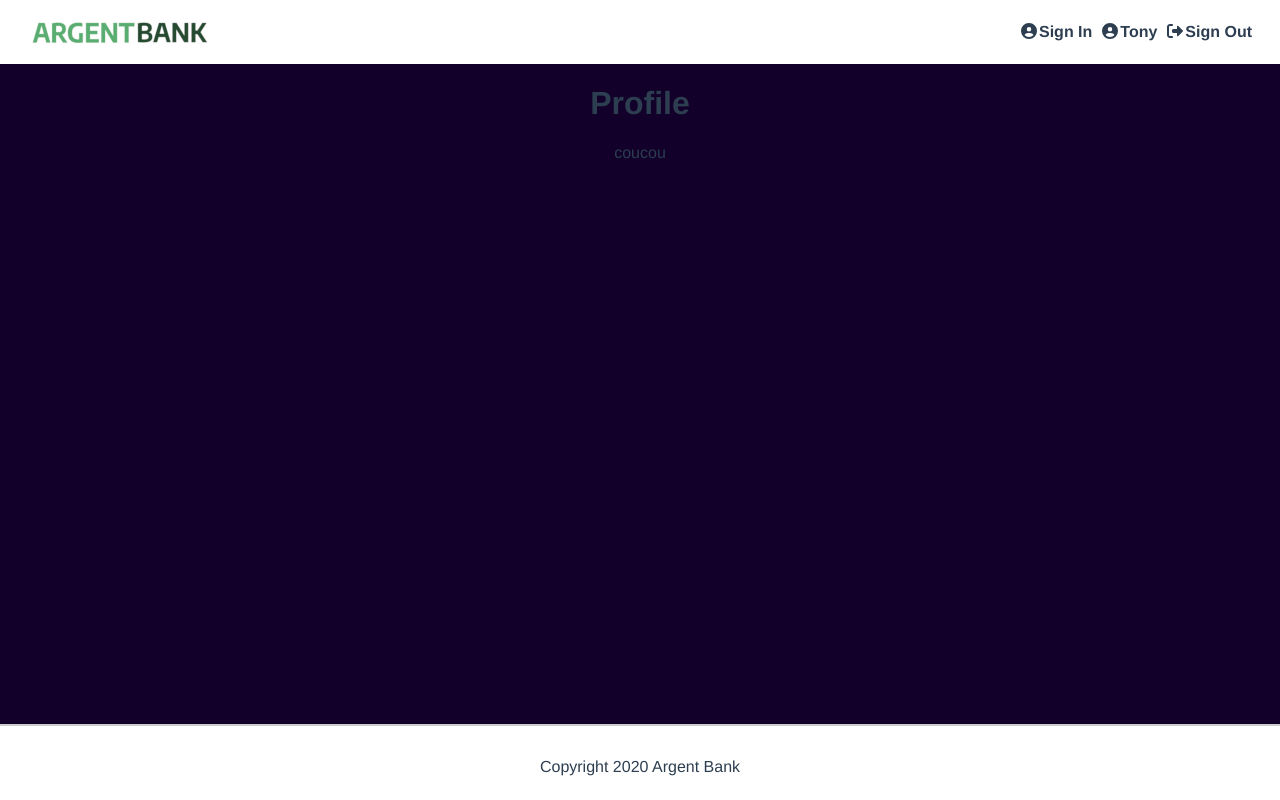
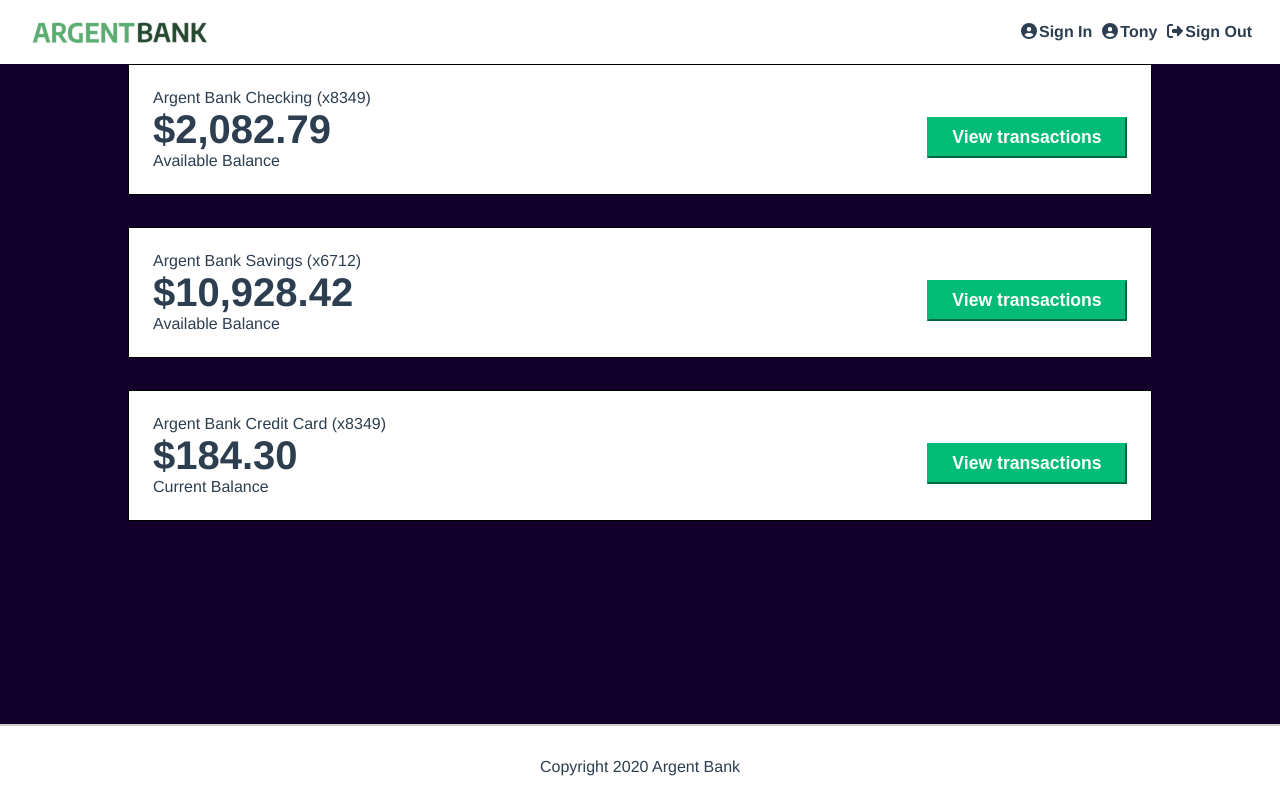
Before and after one commit to Dounia44/ArgentBank-Frontend, a React (Vite) app: page /profile in a window 1280 px wide. Built offline with nearby package versions, Linux system fonts and the light colour scheme.

Commit message:
feat: intégration du composant Account  dans Profile

```diff
--- a/src/pages/Profile/Profile.jsx
+++ b/src/pages/Profile/Profile.jsx
@@ -1,8 +1,17 @@
+import accounts from "../../data/Account";
+import Account from "../../components/Account/Account";
+
 function Profile() {
   return (
     <>
-      <h1>Profile</h1>
-      <p>coucou</p>
+      {accounts.map((account) => (
+        <Account
+          key={account.id}
+          title={account.title}
+          amount={account.amount}
+          description={account.description}
+        />
+      ))}
     </>
   );
 }
```
